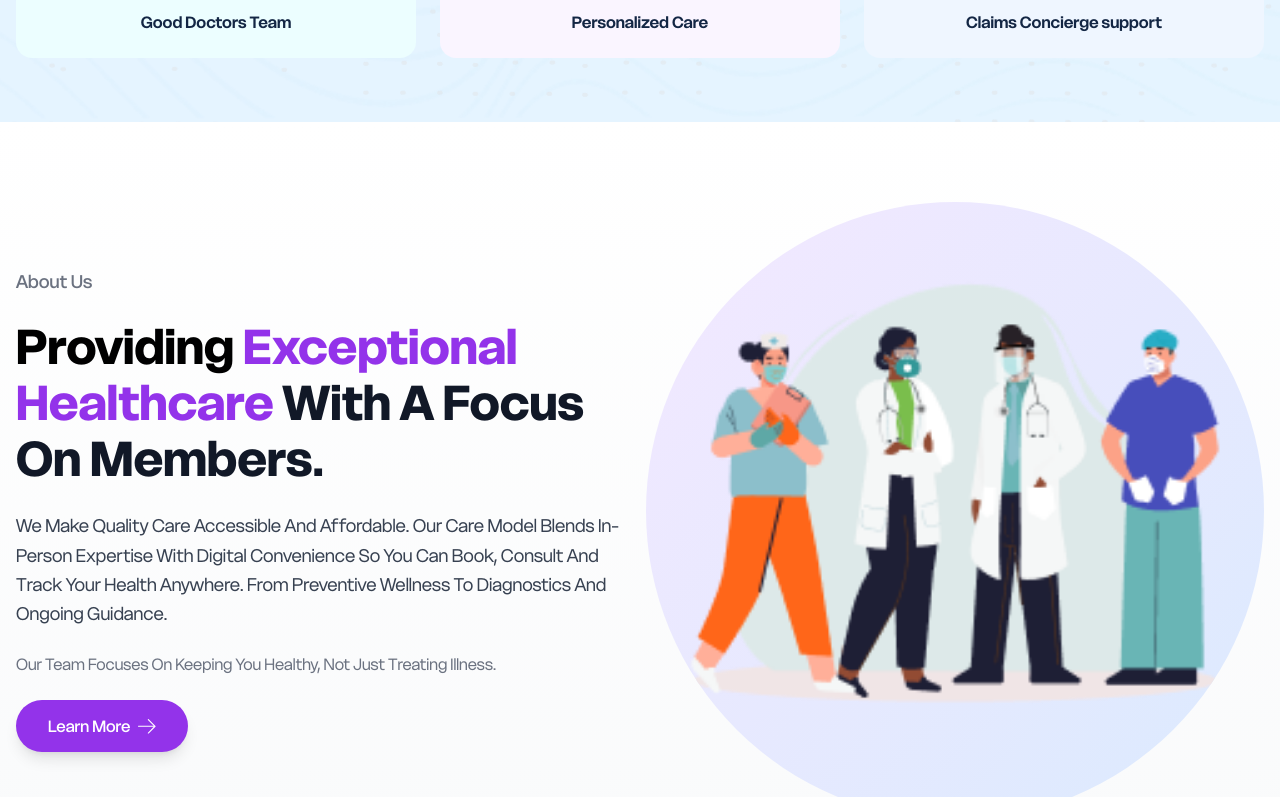
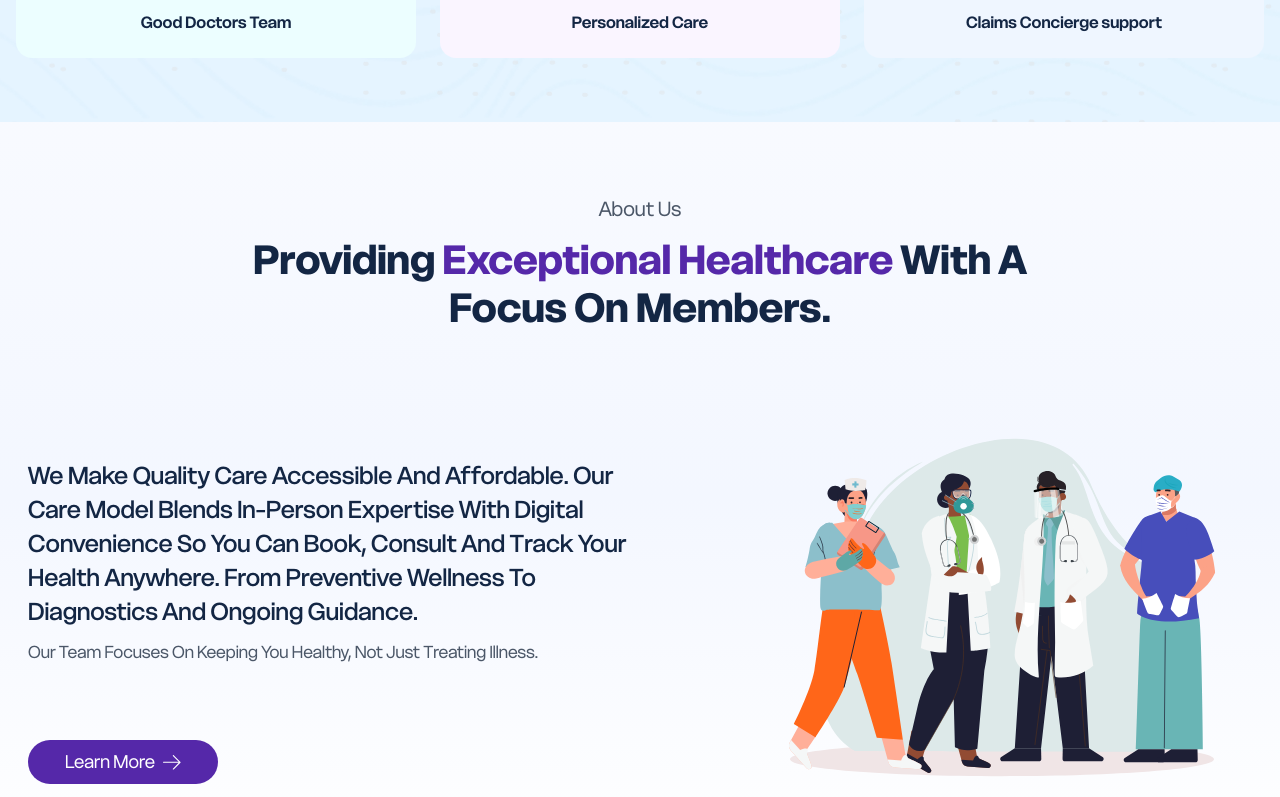
Before and after one commit to Sanket0798/QFit, a React (Vite) app: page / in a window 1280 px wide. Shown: the part 1223-2020 px from the top of the page. Built offline with nearby package versions, Linux system fonts and the light colour scheme.

Commit message:
Major Changes

```diff
--- a/src/components/sections/AboutUs.jsx
+++ b/src/components/sections/AboutUs.jsx
@@ -1,37 +1,43 @@
-import { RightArrowIcon } from '../common/SvgIcons';
+import { RightArrowIcon, RightUpArrowIcon } from '../common/SvgIcons';
+import { Button } from '../ui';
+
 
 const AboutUs = () => {
   return (
-    <section className="py-20 px-4 bg-gradient-to-b from-white to-gray-50">
-      <div className="max-w-7xl mx-auto">
-        <div className="grid grid-cols-1 lg:grid-cols-2 gap-12 items-center">
+    <section className="relative pt-[74px] px-4 bg-gradient-to-b from-[#E8EFFF]/30 via-[#E8EFFF]/50 to-white">
+      {/* Faded overlay at bottom */}
+      {/* <div className="absolute bottom-0 left-0 right-0 h-32 bg-gradient-to-t from-transparent to-[#E5F4FF] pointer-events-none" /> */}
+
+      <div className="relative max-w-[1224px] mx-auto text-center">
+        <h1 className='font-normal text-xl leading-[26px] text-[#4B5768] mb-[14px]'>About Us</h1>
+        <h2 className='font-bold text-[40px] leading-[48px] text-custom-dark-text px-52'>Providing <span className='text-custom-purple'>Exceptional Healthcare</span> With A Focus On Members.</h2>
+        <div className="flex items-center justify-between gap-[94px] mt-10">
           {/* Left Content */}
-          <div className="space-y-6">
-            <p className="text-gray-500 text-lg font-medium">About Us</p>
-
-            <h2 className="text-4xl md:text-5xl font-bold leading-tight">
-              Providing <span className="text-purple-600">Exceptional Healthcare</span>{' '}
-              <span className="text-gray-900">With A Focus On Members.</span>
-            </h2>
-
-            <p className="text-gray-700 text-lg leading-relaxed">
+          <div className="text-start max-w-[630px]">
+            <p className="font-medium text-2xl leading-[34px] text-custom-dark-text text-start">
               We Make Quality Care Accessible And Affordable. Our Care Model Blends In-Person
               Expertise With Digital Convenience So You Can Book, Consult And Track Your Health
               Anywhere. From Preventive Wellness To Diagnostics And Ongoing Guidance.
             </p>
 
-            <p className="text-gray-500 text-base">
+            <p className="font-normal text-[17px] leading-[23px] text-[#4B5768] text-start mt-3">
               Our Team Focuses On Keeping You Healthy, Not Just Treating Illness.
             </p>
 
-            <button className="inline-flex items-center gap-2 px-8 py-3.5 bg-purple-600 text-white rounded-full text-base font-medium hover:bg-purple-700 transition-colors shadow-lg hover:shadow-xl">
+            <Button
+              // ref={buttonRef}
+              variant="custom"
+              className="text-lg !font-normal leading-[20px] text-white gap-5 md:gap-2 rounded-full bg-custom-purple mt-10 w-full md:w-[190px] md:mt-[76px]"
+
+            >
+
               Learn More
-              <RightArrowIcon color="#ffffff" />
-            </button>
+              <RightArrowIcon color='white' />
+            </Button>
           </div>
 
           {/* Right Image */}
-          <div className="relative">
+          {/* <div className="relative">
             <div className="relative bg-gradient-to-br from-purple-100 to-blue-100 rounded-full w-full aspect-square flex items-center justify-center overflow-hidden">
               <img
                 src="/assets/images/Workers.png"
@@ -39,7 +45,12 @@ const AboutUs = () => {
                 className="w-full h-full object-contain"
               />
             </div>
-          </div>
+          </div> */}
+          <img
+            src="/assets/images/Doctors.svg"
+            alt="Healthcare Team"
+            className="object-contain"
+          />
         </div>
       </div>
     </section>
--- a/src/components/sections/WhyChooseUs.jsx
+++ b/src/components/sections/WhyChooseUs.jsx
@@ -23,7 +23,7 @@ const WhyChooseUs = () => {
   ];
 
   return (
-    <section className="relative py-16 px-4 bg-gradient-to-b from-[#E8EFFF]/30 via-[#E8EFFF]/50 to-white">
+    <section className="relative py-16 px-4 ">
       {/* Faded overlay at top */}
       {/* <div className="absolute top-0 left-0 right-0 h-32 bg-gradient-to-b from-[#E5F4FF] to-transparent pointer-events-none" /> */}
 
--- a/src/pages/LandingPage.jsx
+++ b/src/pages/LandingPage.jsx
@@ -20,7 +20,9 @@ const LandingPage = () => {
         <WhyChooseUs />
       </section>
 
-      <PlansCTA />
+      <div className='mb-6'>
+        <PlansCTA />
+      </div>
     </>
   )
 }
```
Also changed, not shown: public/assets/images/Doctors.svg (added).
